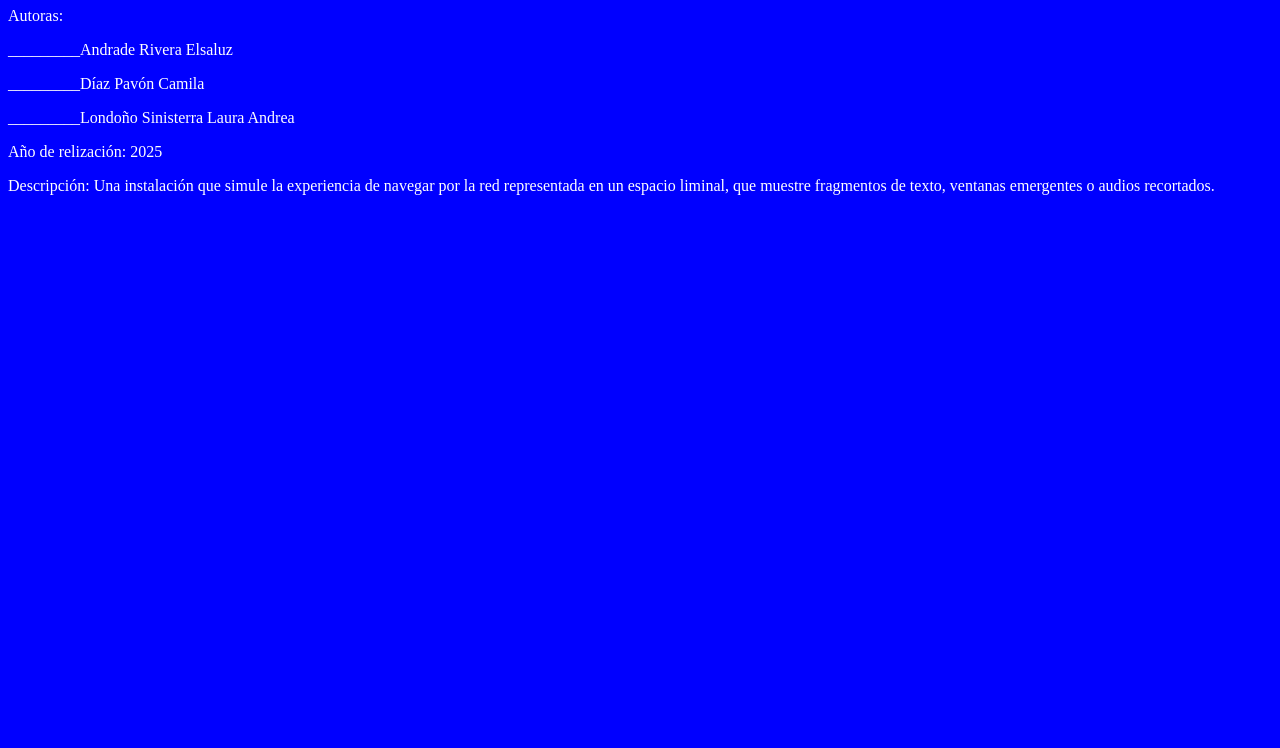
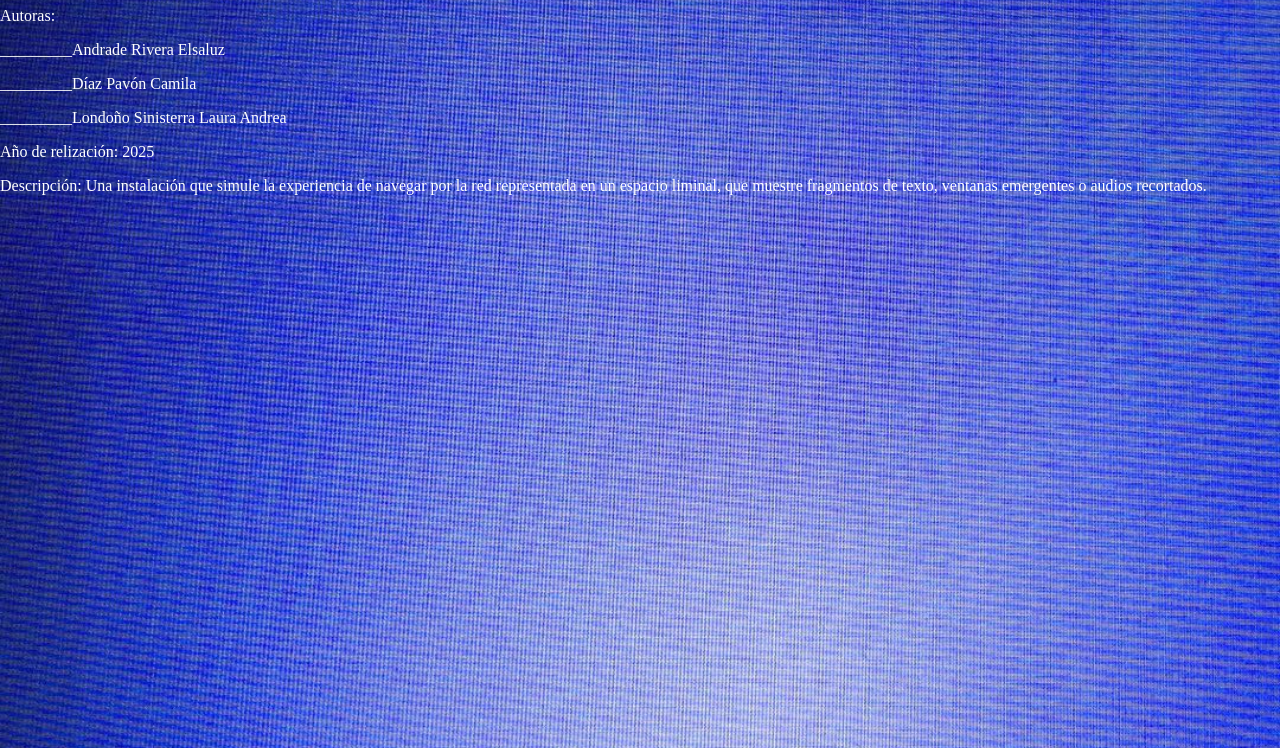
Before and after one commit to cmammm/Intento-de-Blog, a plain HTML site: page portafolio/UEA_VI/vi.html in a window 1280 px wide. Shown: the part 73-821 px from the top of the page. Before the commit the page ends 800 px from the top, so only its background shows below. Drawn offline with Linux system fonts and the light colour scheme.

Commit message:
carpetas

```diff
--- a/portafolio/UEA_VI/vi.css
+++ b/portafolio/UEA_VI/vi.css
@@ -1,5 +1,13 @@
 body {
-    background-color: blue;
+    background-image: url('../assets/fondo_vi.jpg');
+    background-size: cover; /* Cubre toda la pantalla */
+    background-position: center;
+    background-repeat: no-repeat;
+    background-attachment: fixed; /* 🔥 Hace que la imagen NO se mueva con el scroll */
+    margin: 0;
+    padding: 0;
+    min-height: 100vh; /* Usa min-height en vez de height fija */
+    overflow: hidden; /* 🔥 Evita que haya scroll si no es necesario */
 }
 
 h1 {
```
Also changed, not shown: portafolio/MIO/mio.css (added), portafolio/MIO/mio.js (added), portafolio/UEA_IV/iv.css (added), portafolio/UEA_IV/iv.js (added), portafolio/UEA_V/v.css (added), portafolio/UEA_V/v.js (added), portafolio/assets/fondo_vi.jpg (renamed from assets/fondo_vi.jpg).
